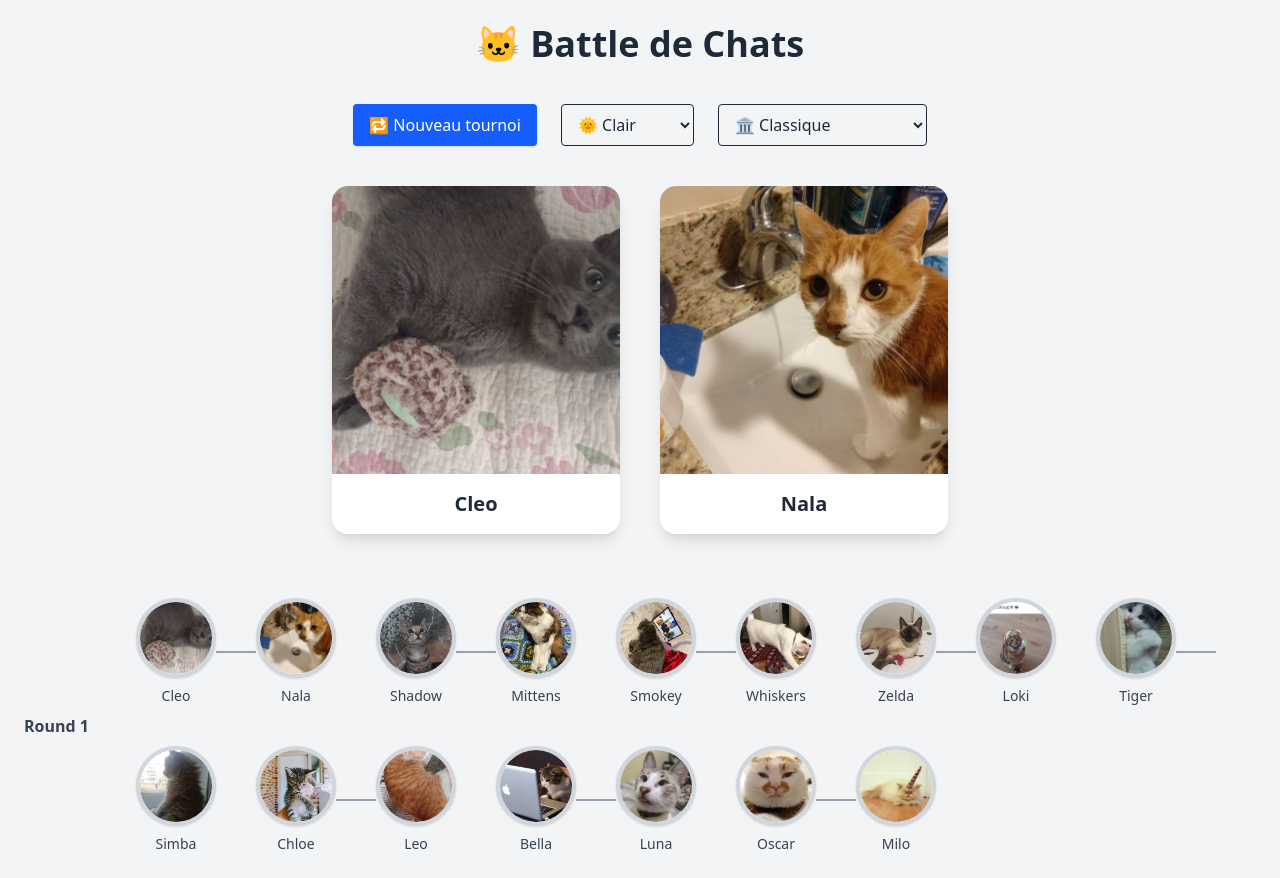
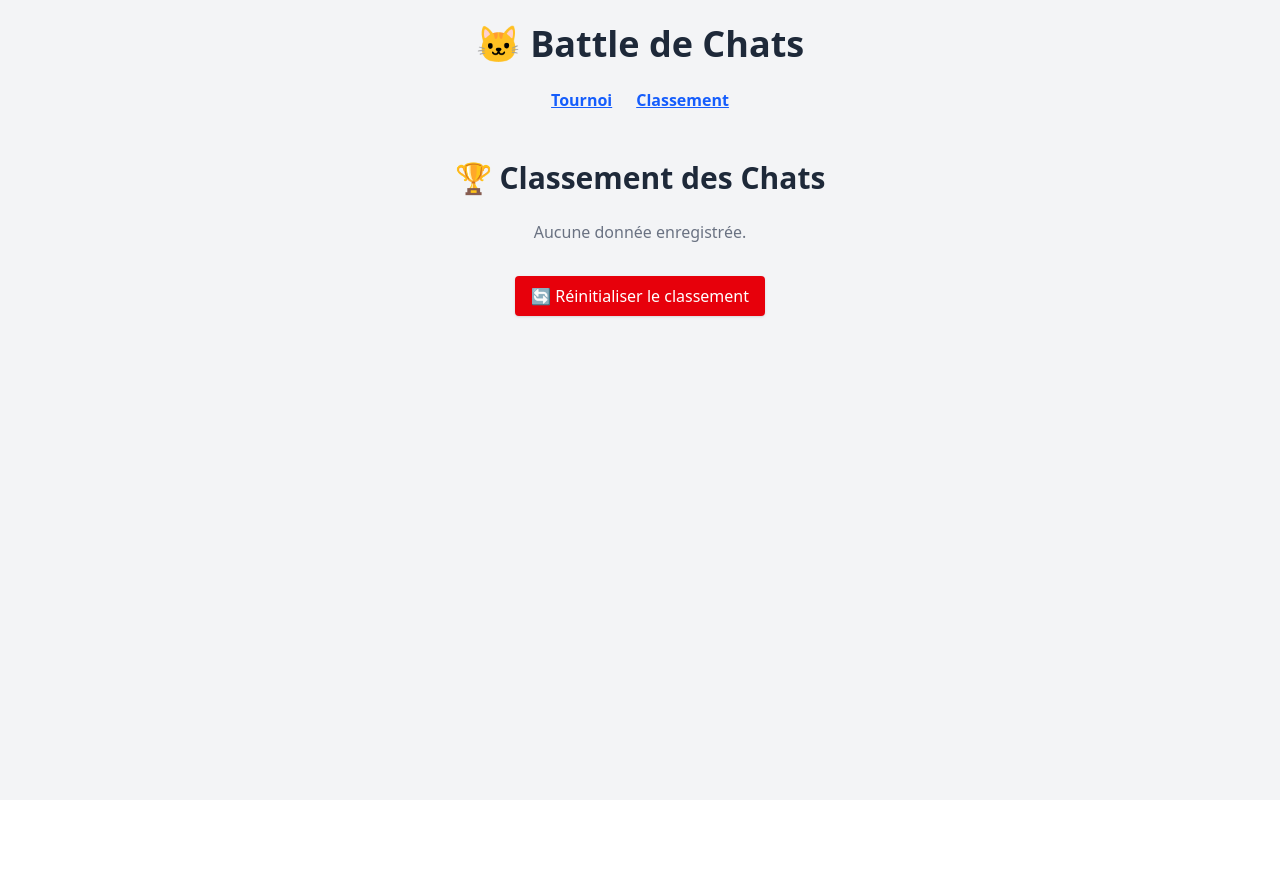
Before and after one commit to Ayatooo/cat-battle, a React (Vite) app: page /classement in a window 1280 px wide. After the commit the page ends 800 px from the top, so only its background shows below. Built offline with nearby package versions, Linux system fonts and the light colour scheme.

Commit message:
:zap: ranking added

```diff
--- a/package.json
+++ b/package.json
@@ -14,6 +14,7 @@
     "canvas-confetti": "^1.9.3",
     "react": "^19.0.0",
     "react-dom": "^19.0.0",
+    "react-router-dom": "^7.4.0",
     "tailwindcss": "^4.0.15"
   },
   "devDependencies": {
--- a/src/App.jsx
+++ b/src/App.jsx
@@ -1,9 +1,11 @@
 import { useState } from "react";
+import { BrowserRouter as Router, Routes, Route, Link } from "react-router-dom";
 import confetti from "canvas-confetti";
 import cats from "./data/cats";
 import Match from "./components/Match";
 import Winner from "./components/Winner";
 import BracketTree from "./components/BracketTree";
+import Leaderboard from "./components/Leaderboard";
 
 function App() {
   const [catWinner, setCatWinner] = useState(null);
@@ -36,6 +38,7 @@ function App() {
           zIndex: 9999,
         });
         setCatWinner(winner);
+        saveTournamentResult(winner, brackets);
         return;
       }
       setBrackets(newBrackets);
@@ -72,7 +75,29 @@ function App() {
     }
   };
 
+  const saveTournamentResult = (winner, brackets) => {
+    const history = JSON.parse(
+      localStorage.getItem("tournament_history") || "[]"
+    );
+
+    const participants = brackets[0].map((cat) => ({
+      id: cat.id,
+      name: cat.name,
+      image: cat.image,
+    }));
+
+    history.push({
+      date: new Date().toISOString(),
+      winnerId: winner.id,
+      winnerName: winner.name,
+      participants,
+    });
+
+    localStorage.setItem("tournament_history", JSON.stringify(history));
+  };
+
   return (
+    <Router>
       <div
         className={`min-h-screen p-6 ${
           theme === "dark"
@@ -84,10 +109,28 @@ function App() {
         onDrop={handleFileDrop}
         onDragOver={(e) => e.preventDefault()}
       >
-      <h1 className="text-4xl font-bold text-center mb-10">
+        <h1 className="text-4xl font-bold text-center mb-6">
           🐱 Battle de Chats
         </h1>
 
+        {/* Navigation */}
+        <div className="flex justify-center gap-6 mb-6">
+          <Link to="/" className="text-blue-600 font-semibold underline">
+            Tournoi
+          </Link>
+          <Link
+            to="/classement"
+            className="text-blue-600 font-semibold underline"
+          >
+            Classement
+          </Link>
+        </div>
+
+        <Routes>
+          <Route
+            path="/"
+            element={
+              <>
                 {/* Controls */}
                 <div className="flex justify-center gap-6 mb-10">
                   <button
@@ -120,18 +163,30 @@ function App() {
                   </select>
                 </div>
 
-      {/* Match or Winner */}
+                {/* Match ou gagnant */}
                 {catWinner ? (
                   <Winner cat={catWinner} />
                 ) : (
                   <div className="flex justify-center flex-wrap gap-10 mb-16">
                     {[catA, catB].map(
-            (cat) => cat && <Match key={cat.id} cat={cat} onVote={handleVote} />
+                      (cat) =>
+                        cat && (
+                          <Match key={cat.id} cat={cat} onVote={handleVote} />
+                        )
                     )}
                   </div>
                 )}
+
+                {/* Bracket */}
                 <BracketTree brackets={brackets} styleType={style} />
+              </>
+            }
+          />
+
+          <Route path="/classement" element={<Leaderboard />} />
+        </Routes>
       </div>
+    </Router>
   );
 }
 
--- /dev/null
+++ b/src/components/Leaderboard.jsx
@@ -0,0 +1,72 @@
+import { getGlobalStats } from "../utils/stats";
+
+const Leaderboard = () => {
+  const stats = getGlobalStats();
+
+  return (
+    <div className="max-w-4xl mx-auto p-6">
+      <h2 className="text-3xl font-bold text-center mb-6">
+        🏆 Classement des Chats
+      </h2>
+
+      {stats.length === 0 ? (
+        <p className="text-center text-gray-500">Aucune donnée enregistrée.</p>
+      ) : (
+        <table className="w-full text-left border border-gray-200 rounded overflow-hidden shadow">
+          <thead className="bg-gray-100 dark:bg-gray-800">
+            <tr>
+              <th className="p-3">#</th>
+              <th className="p-3">Chat</th>
+              <th className="p-3">Participations</th>
+              <th className="p-3">Victoires</th>
+              <th className="p-3">Win %</th>
+            </tr>
+          </thead>
+          <tbody>
+            {stats.map((cat, index) => {
+              const winRate = Math.round((cat.wins / cat.participations) * 100);
+              return (
+                <tr
+                  key={cat.id}
+                  className={
+                    index % 2 === 0
+                      ? "bg-white dark:bg-gray-900"
+                      : "bg-gray-50 dark:bg-gray-800"
+                  }
+                >
+                  <td className="p-3 font-semibold">{index + 1}</td>
+                  <td className="p-3 flex items-center gap-3">
+                    <img
+                      src={cat.image}
+                      alt={cat.name}
+                      className="w-10 h-10 rounded-full object-cover border"
+                    />
+                    <span>{cat.name}</span>
+                  </td>
+                  <td className="p-3">{cat.participations}</td>
+                  <td className="p-3">{cat.wins}</td>
+                  <td className="p-3">{winRate}%</td>
+                </tr>
+              );
+            })}
+          </tbody>
+        </table>
+      )}
+
+      {/* Bouton reset */}
+      <div className="mt-8 flex justify-center">
+        <button
+          className="bg-red-600 text-white px-4 py-2 rounded shadow hover:bg-red-700"
+          onClick={() => {
+            localStorage.removeItem("tournament_history");
+            window.location.reload();
+          }}
+        >
+          🔄 Réinitialiser le classement
+        </button>
+      </div>
+    </div>
+  );
+};
+
+export default Leaderboard;
--- /dev/null
+++ b/src/utils/stats.js
@@ -0,0 +1,28 @@
+export const getGlobalStats = () => {
+  const history = JSON.parse(
+    localStorage.getItem("tournament_history") || "[]"
+  );
+
+  const stats = {};
+
+  history.forEach((tournament) => {
+    tournament.participants.forEach((cat) => {
+      if (!stats[cat.id]) {
+        stats[cat.id] = {
+          id: cat.id,
+          name: cat.name,
+          image: cat.image,
+          wins: 0,
+          participations: 0,
+        };
+      }
+      stats[cat.id].participations += 1;
+    });
+
+    if (stats[tournament.winnerId]) {
+      stats[tournament.winnerId].wins += 1;
+    }
+  });
+
+  return Object.values(stats).sort((a, b) => b.wins - a.wins);
+};
```
Also changed, not shown: 1 other file (tests, documents, lock files or other folders). Lines whose indentation alone changed are shown as unchanged.
